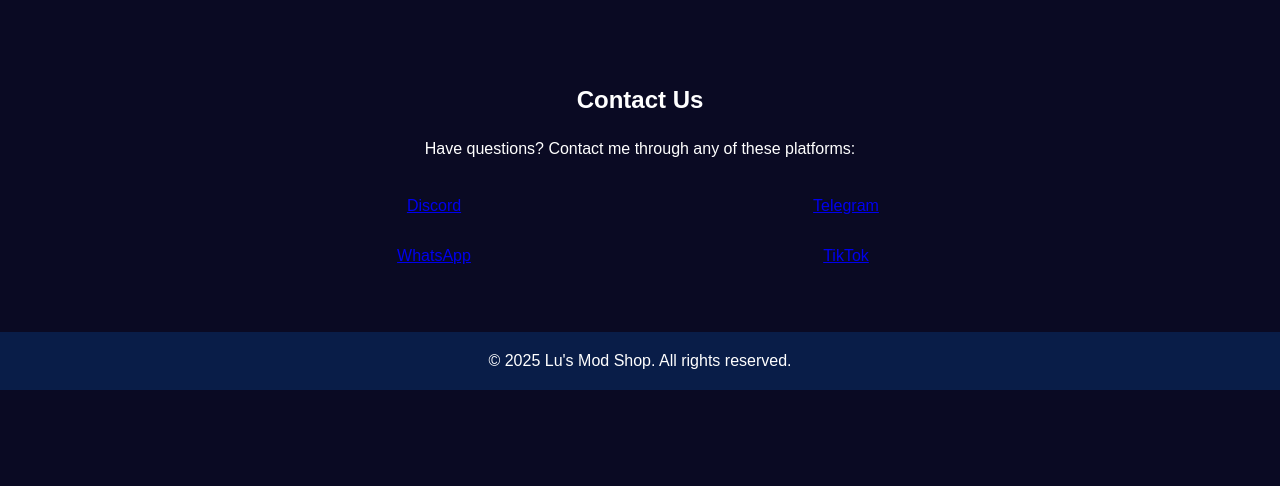
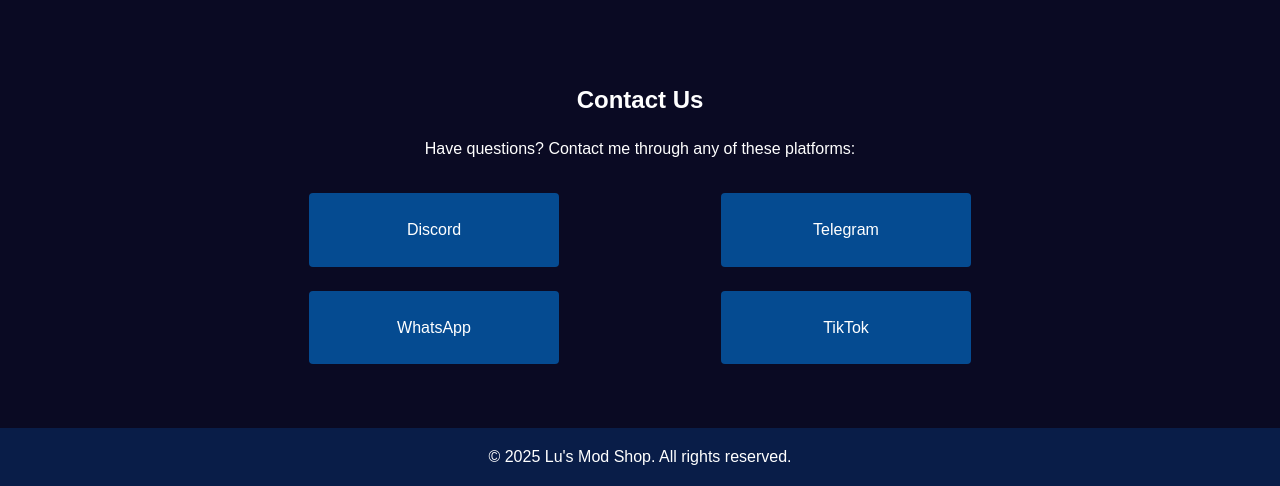
Before and after one commit to fixingstuff360/fixingstuff360.github.io, a plain HTML site: page index.html in a window 1280 px wide. Shown: the part 4001-4487 px from the top of the page. Before the commit the page ends 4391 px from the top, so only its background shows below. Drawn offline with Linux system fonts and the light colour scheme.

Commit message:
fixed button crap

```diff
--- a/styles.css
+++ b/styles.css
@@ -121,12 +121,12 @@
 .hero {
     background: url('Header.jpg') no-repeat center center/cover;
     height: 100vh;
-    text-align: center;
     display: flex;
     justify-content: center;
     align-items: center;
     flex-direction: column;
     padding: 2rem;
+    text-align: center;
 }
 
 .hero h2 {
@@ -150,7 +150,6 @@
     background: #054b91;
     color: #fff;
     padding: 0.7rem 2rem;
-    text-align: center;
     border-radius: 4px;
     transition: background 0.3s;
     text-decoration: none;
@@ -360,3 +359,30 @@
 
 @media (max-width: 768px) {
     .contact-grid {
+        grid-template-columns: 1fr;
+    }
+}
+
+.contact-item {
+    background-color: #054b91;
+    color: #fff;
+    padding: 1.5rem;
+    border-radius: 4px;
+    text-decoration: none;
+    font-size: 1rem;
+    transition: background 0.3s ease, transform 0.3s ease;
+    display: flex;
+    align-items: center;
+    justify-content: center;
+}
+
+.contact-item:hover {
+    background-color: #054bff;
+    transform: translateY(-2px);
+}
+
+.contact-grid > * {
+    justify-self: center;
+    width: 100%;
+    max-width: 250px;
+}
```
